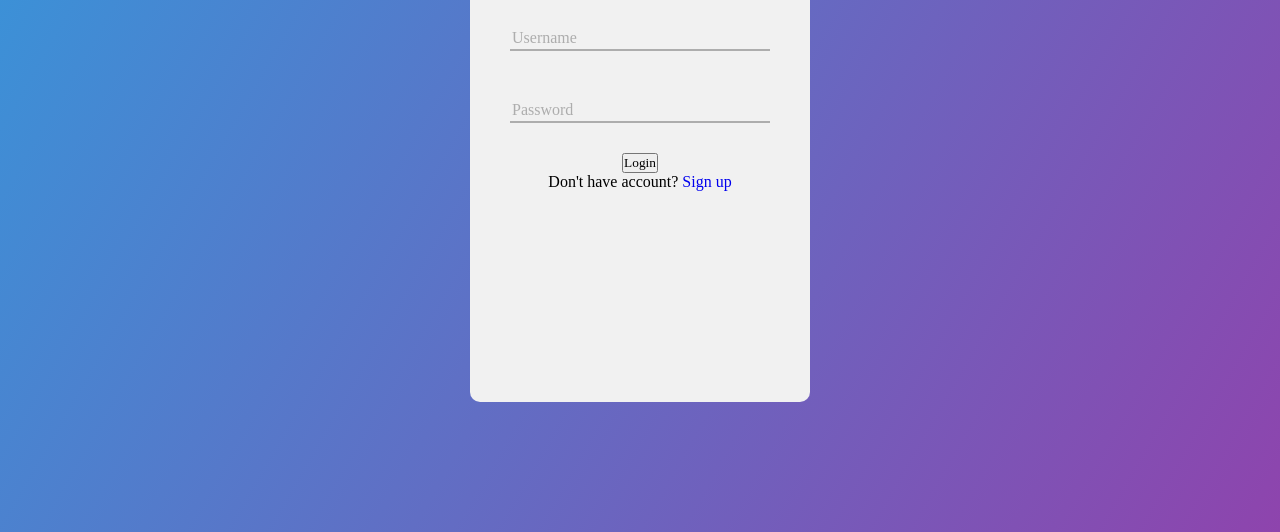
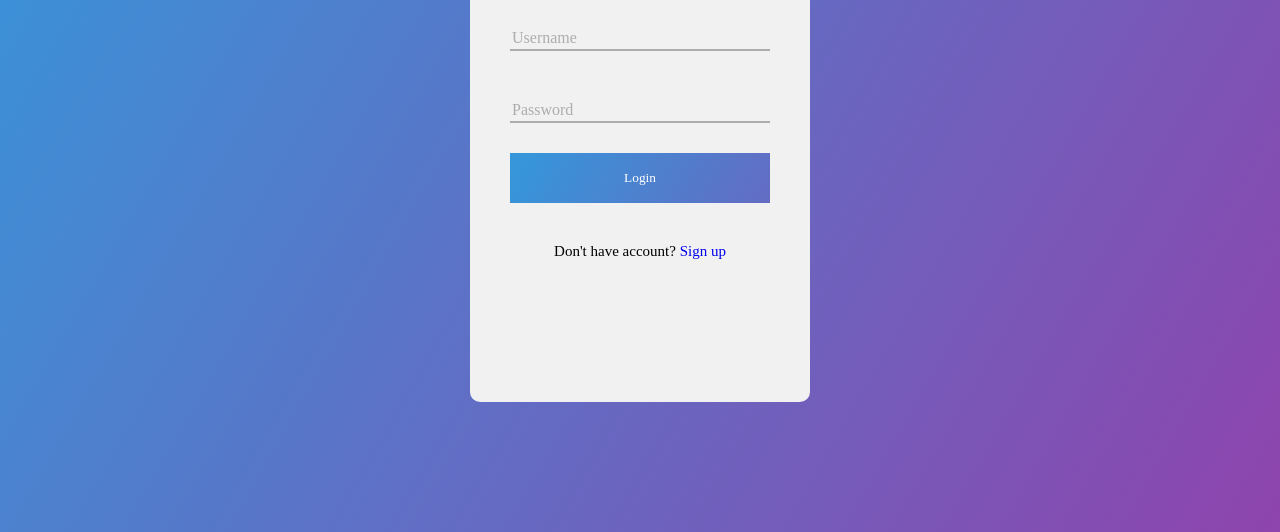
Before and after one commit to willian-vieira/Formulario-de-Login, a plain HTML site: page index.html in a window 1280 px wide. Shown: the part 268-800 px from the top of the page. Drawn offline with nearby package versions, Linux system fonts and the light colour scheme.

Commit message:
botao de log alterado

```diff
--- a/style.css
+++ b/style.css
@@ -71,5 +71,27 @@ body {
 
 .focus + span::after {
     width: 100%;
+}
 
+.logbtn {
+    display: block;
+    width: 100%;
+    height: 50px;
+    border: none;
+    background: linear-gradient(120deg, #3498db, #8e44ad);
+    background-size: 200%;
+    color: #fff;
+    outline: none;
+    cursor: pointer;
+    transition: .5s;
 }
+
+.logbtn:hover {
+    background-position: right;
+}
+
+.bottom-text {
+    margin-top: 40px;
+    text-align: center;
+    font-size: 15px;
+}
```
